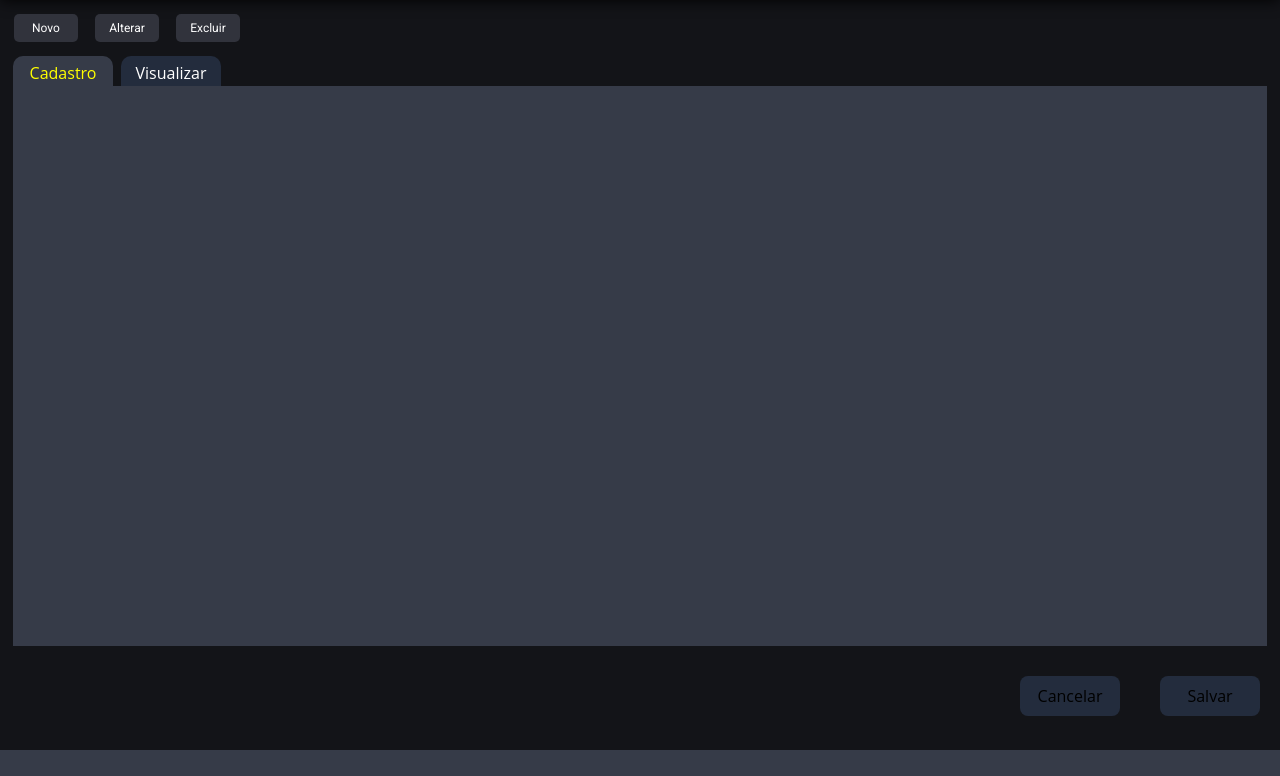
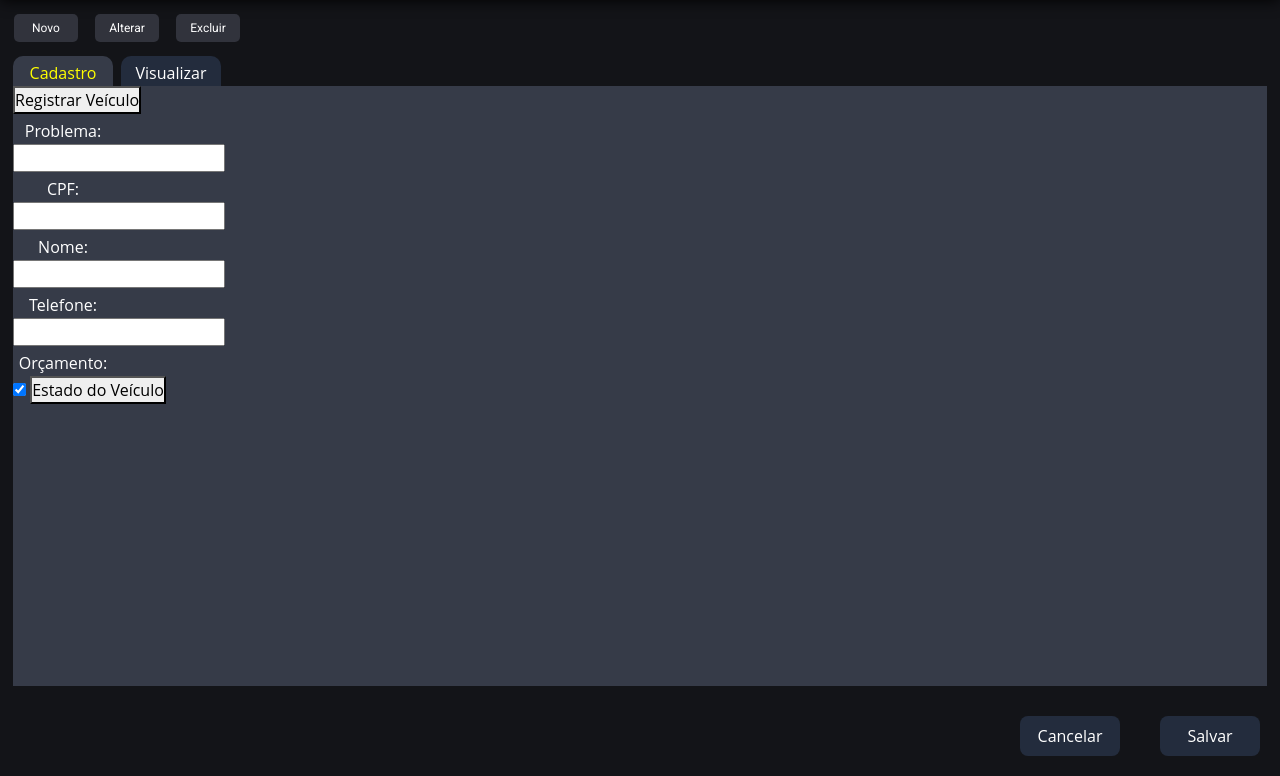
Before and after one commit to ogabrielfelipe/SGOM-Repository, a Flask app: page /OrdemDeServico in a window 1280 px wide, after a click on "Cadastro". Shown: the part 50-826 px from the top of the page. Before the commit the page ends 800 px from the top, so only its background shows below. Run offline with Flask 2, Linux system fonts and the light colour scheme; some libraries are stand-ins or nearby versions.

Commit message:
ajustes na tela de cadastro de OS

```diff
--- a/app/static/css/ordemDeServico.css
+++ b/app/static/css/ordemDeServico.css
@@ -49,6 +49,7 @@
     margin: 20px;
     background: #232c3d;
     border: 0;
+    color: white;
 }
 
 
@@ -68,14 +69,17 @@
     position: relative;
     width: 98%;
 
-    min-height: 75vh;
+    min-height: 80vh;
 }
+
 .nav_tabs ul {
     list-style: none;
 }
+
 .nav_tabs ul li{
     float: left;
 }
+
 .nav_tabs label{
     width: 100px;
     margin-right: 8px;
@@ -86,7 +90,6 @@
     /*background-color: #363b48;*/
     background-color: #232c3d;
     display: block;
-    cursor: pointer;
     text-align: center;
 }
 
@@ -94,18 +97,27 @@
     background-color: #363b48;
     color: yellow;
 }
+
 .rb_tabs{
     display:none;
 }
+
 .content{
     background-color: #363b48;
+    cursor: auto;
     display: none;
     position: absolute;
     width: 100%;
     height: auto;
     left: 0;
-    min-height: 70vh;
+    min-height: 75vh;
 }
+
+.content label {
+    background-color: #363b48;
+    border-radius: 0%;
+}
+
 .rb_tabs:checked ~ .content{
     display: block;
 }
--- a/app/templates/ordemDeServico.html
+++ b/app/templates/ordemDeServico.html
@@ -29,19 +29,33 @@ Ordem de Serviço
                 <input type="radio" name="tabs" class="rb_tabs" id="tab1" >
                 <label for="tab1"> Cadastro</label>
                 <div class="content">
-                    <form action="/action_page.php">
-                    </form>
+                    <button class="btn-registrar-veiculo">Registrar Veículo</button>
+
+                    <label for="problema">Problema: </label>
+                    <input type="text" name="problema" id="problema">
+
+                    <label for="cpf">CPF: </label>
+                    <input type="text" name="cpf" id="cpf">
+
+                    <label for="nome">Nome: </label>
+                    <input type="text" name="nome" id="nome">
+
+                    <label for="telefone">Telefone: </label>
+                    <input type="tel" name="telefone" id="telefone">
+
+                    <label for="orcamento">Orçamento: </label>
+                    <input type="checkbox" name="orcamento" checked id="orcamento" value="true">
+
+                    <button class="btn-estado-veiculo">Estado do Veículo</button>
                 </div>
             </li>
             <li>
                 <input type="radio" name="tabs" class="rb_tabs" id="tab2" checked>
                 <label for="tab2"> Visualizar</label>
                 <div class="content">
-                    <form action="/action_page.php">
-                        <input type="" name="tabs" value="Gabriel pai de todos">
-                        <br>
-                        <input type="" name="tabs" value="Lukinhas gay">
-                    </form>
+                    <input type="" name="tabs" value="Gabriel pai de todos">
+                    <br>
+                    <input type="" name="tabs" value="Lukinhas gay">
                 </div>
             </li>
         </ul>
```
